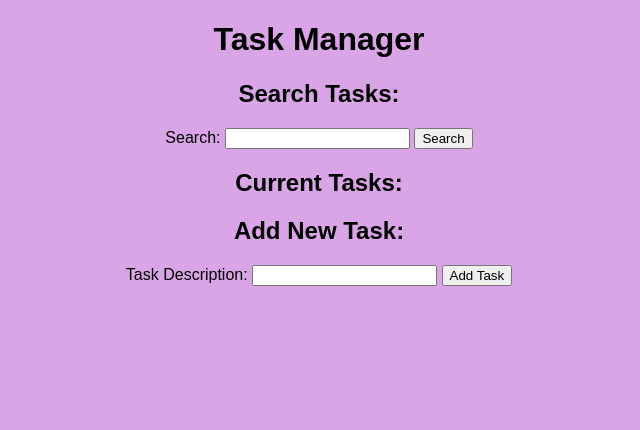
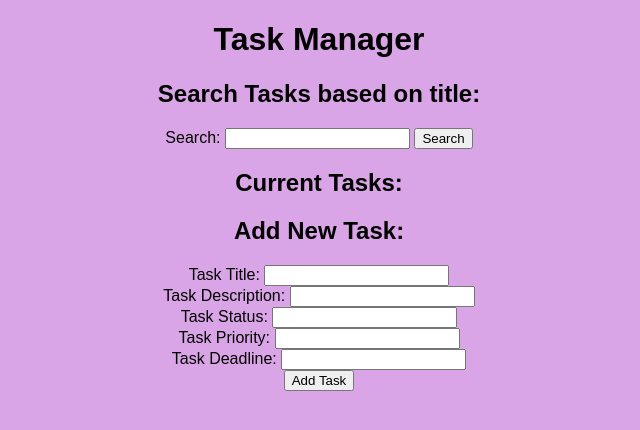
Before and after one commit to software-students-fall2023/5-final-project-stuytownustas, a Flask app: page /tasks in a window 1280 px wide. Shown: the top 430 px of the page, without its empty margins (321-961 px from the left). Run offline with Flask 3, Linux system fonts and the light colour scheme; data that the repository does not hold is empty.

Commit message:
added full add tasks and such

```diff
--- a/app.py
+++ b/app.py
@@ -1,6 +1,7 @@
 from flask import Flask, render_template, request, jsonify, redirect, url_for
 import os
 import pymongo
+from bson.objectid import ObjectId
 
 app = Flask(__name__)
 
@@ -30,7 +31,7 @@ def manage_tasks():
 
         # Query tasks based on the search query
         if search_query:
-            task_list = list(tasks.find({'description': {'$regex': search_query, '$options': 'i'}}))
+            task_list = list(tasks.find({'title': {'$regex': search_query, '$options': 'i'}}))
         else:
             task_list = list(tasks.find())
 
@@ -41,10 +42,24 @@ def manage_tasks():
         return render_template('tasks.html', tasks=task_list, search_query=search_query)
 
     elif request.method == 'POST':
-        data = request.form.get('description', '')
+        # data = request.form.get('description', '')
+        title = request.form.get('title', '')
+        description = request.form.get('description', '')
+        status = request.form.get('status', '')
+        priority = request.form.get('priority', '')
+        deadline = request.form.get('deadline', '')
 
-        if data:
-            task = {'description': data}
+        if title and description and status and priority and deadline:
+            task = {
+                'title': title,
+                'description': description,
+                'status': status,
+                'priority': priority,
+                'deadline': deadline
+            }
+
+        if task:
+            # task = {'description': data,}
             task_id = tasks.insert_one(task).inserted_id
             return redirect(url_for('manage_tasks'))
         else:
--- a/templates/delete_tasks.html
+++ b/templates/delete_tasks.html
@@ -27,7 +27,7 @@
     <ul>
         {% for task in tasks %}
             <li>
-                {{ task.description }}
+                {{ task.title }} | {{ task.description }} | {{ task.status }} | {{ task.priority }} priority | {{ task.deadline }} due date
                 <form method="post" action="{{ url_for('delete_task', task_id=task._id) }}" style="display: inline;">
                     <button type="submit">Delete</button>
                 </form>
--- a/templates/index.html
+++ b/templates/index.html
@@ -22,7 +22,8 @@
     <p>This is a simple task management app built with Flask and with love.</p>
 
     <h2>Navigation:</h2>
-    <h3><a href="/tasks">Go to Tasks Page</a></h3>
+    <h3><a href="/tasks">Tasks Page</a></h3>
+    <h3><a href="/tasks/delete-page">Delete Tasks Page</a></h3>
     <img src="../static/stuytown.jpeg">
 </body>
 </html>
--- a/templates/tasks.html
+++ b/templates/tasks.html
@@ -23,7 +23,7 @@
 <body>
     <h1>Task Manager</h1>
 
-    <h2>Search Tasks:</h2>
+    <h2>Search Tasks based on title:</h2>
     <form method="get" action="{{ url_for('manage_tasks') }}">
         <label for="search">Search:</label>
         <input type="text" id="search" name="search" value="{{ search_query }}">
@@ -33,14 +33,22 @@
     <h2>Current Tasks:</h2>
     <ul>
         {% for task in tasks %}
-            <li>{{ task.description }}</li>
+            <li>{{ task.title }} | {{ task.description }} | {{ task.status }} | {{ task.priority }} priority | {{ task.deadline }} due date</li>
         {% endfor %}
     </ul>
 
     <h2>Add New Task:</h2>
     <form method="post" action="/tasks">
+        <label for="description">Task Title:</label>
+        <input type="text" id="title" name="title" required> <br>
         <label for="description">Task Description:</label>
-        <input type="text" id="description" name="description" required>
+        <input type="text" id="description" name="description" required> <br>
+        <label for="description">Task Status:</label>
+        <input type="text" id="status" name="status" required> <br>
+        <label for="description">Task Priority:</label>
+        <input type="text" id="priority" name="priority" required> <br>
+        <label for="description">Task Deadline:</label>
+        <input type="text" id="deadline" name="deadline" required> <br>
         <button type="submit">Add Task</button>
     </form>
 </body>
```
